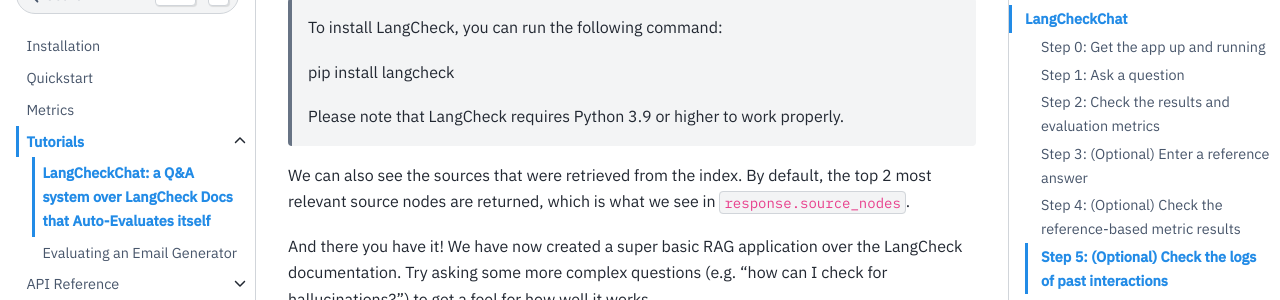
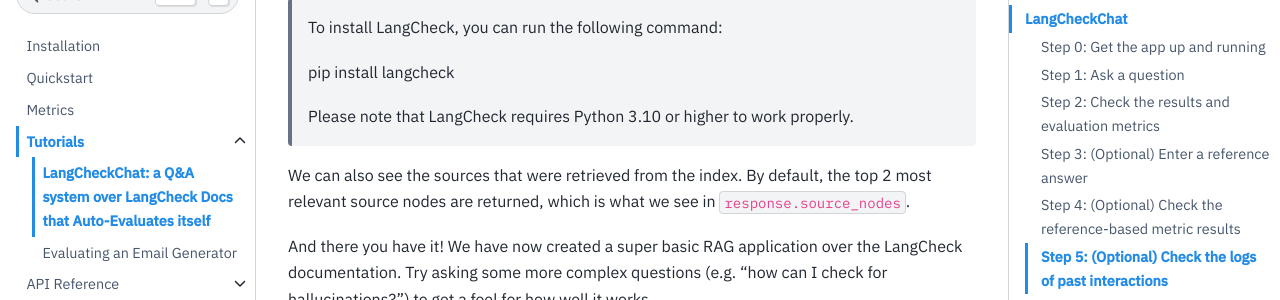
Before and after one commit to citadel-ai/langcheck, a Sphinx documentation site: the page built from docs/tutorial_langcheckchat.md, in a window 1280 px wide and 900 px high, scrolled down 2407 px. Shown: the part 154-454 px from the top of the window. Built offline with Sphinx 7.4.7 and the Sphinx Book theme 1.1.4, drawn with Linux system fonts in a browser that asks for light colours.

```diff
--- a/docs/tutorial_langcheckchat.md
+++ b/docs/tutorial_langcheckchat.md
@@ -69,7 +69,7 @@ Here’s the response from the LLM:
 >
 > pip install langcheck
 >
-> Please note that LangCheck requires Python 3.9 or higher to work properly.
+> Please note that LangCheck requires Python 3.10 or higher to work properly.
 
 We can also see the sources that were retrieved from the index. By default, the top 2 most relevant source nodes are returned, which is what we see in `response.source_nodes`.
 
--- a/pyproject.toml
+++ b/pyproject.toml
@@ -38,7 +38,7 @@ dependencies = [
     'tabulate >= 0.9.0', # For model manager print table
     'omegaconf >= 2.3.0' # For model manager print table
 ]
-requires-python = ">=3.9"
+requires-python = ">=3.10"
 
 [project.optional-dependencies]
 de = []  # No extra dependencies needed for German
```
Also changed, not shown: docs/installation.md (+1 -1 lines), .readthedocs.yaml, 4 other files.
